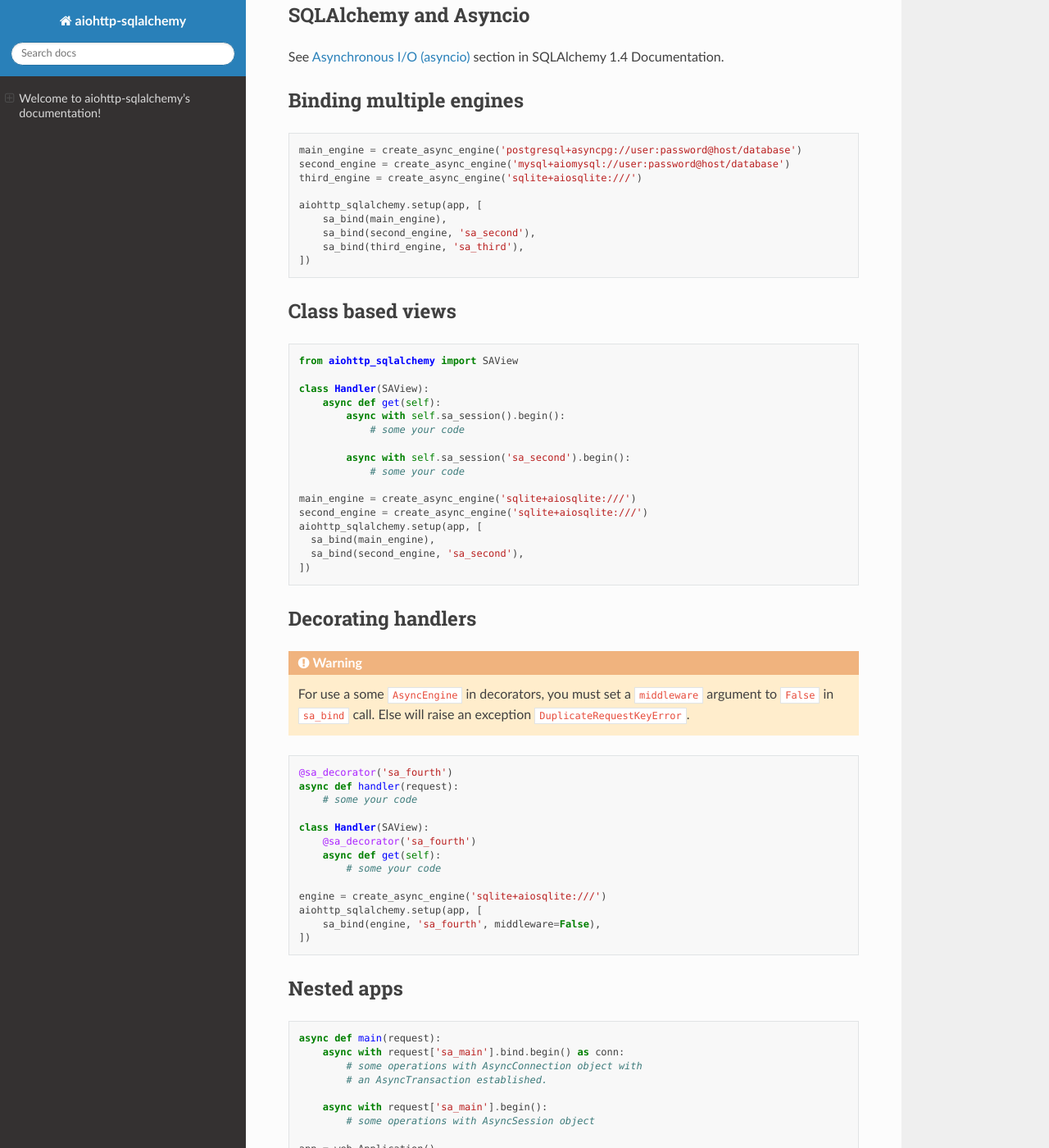
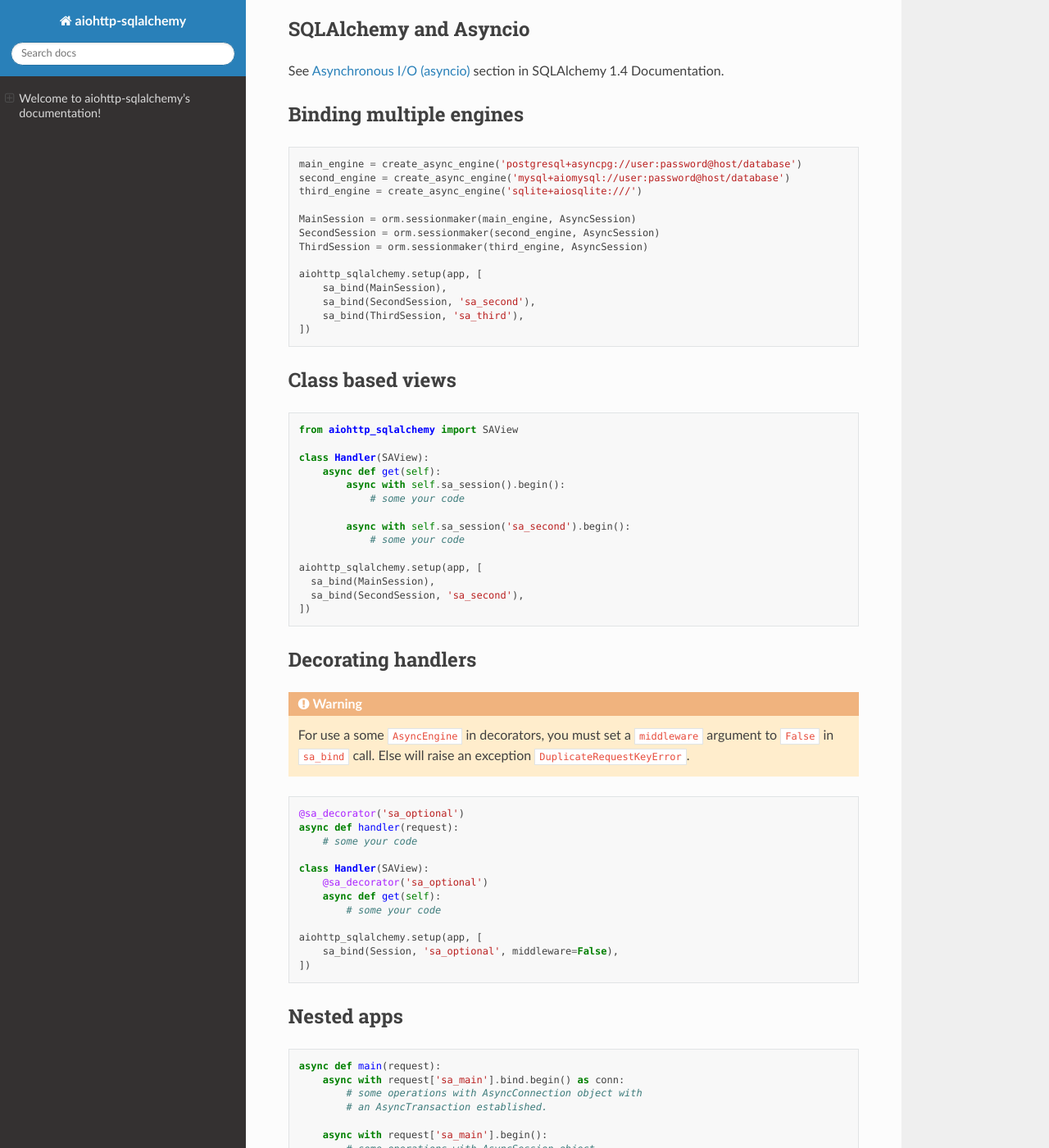
Before and after one commit to ri-gilfanov/aiohttp-sqlalchemy, a Sphinx documentation site: the page built from docs/index.rst, in a window 1280 px wide and 1400 px high, scrolled down 1746 px. Shown: the whole window at 82% size. Built offline with Sphinx 7.4.7 and the Read the Docs theme 2.0.0, drawn with Linux system fonts in a browser that asks for light colours; some of the changed text lies outside the part shown.

Commit message:
Update docs and examples

```diff
--- a/README.rst
+++ b/README.rst
@@ -36,7 +36,7 @@
    from datetime import datetime
    import sqlalchemy as sa
    from sqlalchemy import orm
-   from sqlalchemy.ext.asyncio import create_async_engine
+   from sqlalchemy.ext.asyncio import AsyncSession, create_async_engine
 
 
    metadata = sa.MetaData()
@@ -63,7 +63,8 @@
    app = web.Application()
 
    engine = create_async_engine('sqlite+aiosqlite:///')
-   aiohttp_sqlalchemy.setup(app, [sa_bind(engine)])
+   Session = orm.sessionmaker(engine, AsyncSession)
+   aiohttp_sqlalchemy.setup(app, [sa_bind(Session)])
 
    app.add_routes([web.get('/', main)])
    web.run_app(app)
--- a/docs/index.rst
+++ b/docs/index.rst
@@ -40,43 +40,44 @@
 
 .. code-block:: python
 
-  from aiohttp import web
-  import aiohttp_sqlalchemy
-  from aiohttp_sqlalchemy import sa_bind, sa_middleware
-  from datetime import datetime
-  import sqlalchemy as sa
-  from sqlalchemy import orm
-  from sqlalchemy.ext.asyncio import create_async_engine
+   from aiohttp import web
+   import aiohttp_sqlalchemy
+   from aiohttp_sqlalchemy import sa_bind, sa_middleware
+   from datetime import datetime
+   import sqlalchemy as sa
+   from sqlalchemy import orm
+   from sqlalchemy.ext.asyncio import AsyncSession, create_async_engine
 
 
-  metadata = sa.MetaData()
-  Base = orm.declarative_base(metadata=metadata)
+   metadata = sa.MetaData()
+   Base = orm.declarative_base(metadata=metadata)
 
 
-  class MyModel(Base):
-      __tablename__ = 'my_table'
-      id = sa.Column(sa.Integer, primary_key=True)
-      timestamp = sa.Column(sa.DateTime(), default=datetime.now)
+   class MyModel(Base):
+       __tablename__ = 'my_table'
+       id = sa.Column(sa.Integer, primary_key=True)
+       timestamp = sa.Column(sa.DateTime(), default=datetime.now)
 
 
-  async def main(request):
-      async with request['sa_main'].bind.begin() as conn:
-          await conn.run_sync(Base.metadata.create_all)
+   async def main(request):
+       async with request['sa_main'].bind.begin() as conn:
+           await conn.run_sync(Base.metadata.create_all)
 
-      async with request['sa_main'].begin():
-          request['sa_main'].add_all([MyModel()])
-          result = await request['sa_main'].execute(sa.select(MyModel))
-          data = {r.id: r.timestamp.isoformat() for r in result.scalars()}
-          return web.json_response(data)
+       async with request['sa_main'].begin():
+           request['sa_main'].add_all([MyModel()])
+           result = await request['sa_main'].execute(sa.select(MyModel))
+           data = {r.id: r.timestamp.isoformat() for r in result.scalars()}
+           return web.json_response(data)
 
 
-  app = web.Application()
+   app = web.Application()
 
-  engine = create_async_engine('sqlite+aiosqlite:///')
-  aiohttp_sqlalchemy.setup(app, [sa_bind(engine)])
+   engine = create_async_engine('sqlite+aiosqlite:///')
+   Session = orm.sessionmaker(engine, AsyncSession)
+   aiohttp_sqlalchemy.setup(app, [sa_bind(Session)])
 
-  app.add_routes([web.get('/', main)])
-  web.run_app(app)
+   app.add_routes([web.get('/', main)])
+   web.run_app(app)
 
 
 SQLAlchemy and Asyncio
@@ -93,10 +94,14 @@
   second_engine = create_async_engine('mysql+aiomysql://user:password@host/database')
   third_engine = create_async_engine('sqlite+aiosqlite:///')
 
+  MainSession = orm.sessionmaker(main_engine, AsyncSession)
+  SecondSession = orm.sessionmaker(second_engine, AsyncSession)
+  ThirdSession = orm.sessionmaker(third_engine, AsyncSession)
+
   aiohttp_sqlalchemy.setup(app, [
-      sa_bind(main_engine),
-      sa_bind(second_engine, 'sa_second'),
-      sa_bind(third_engine, 'sa_third'),
+      sa_bind(MainSession),
+      sa_bind(SecondSession, 'sa_second'),
+      sa_bind(ThirdSession, 'sa_third'),
   ])
 
 
@@ -114,11 +119,9 @@
           async with self.sa_session('sa_second').begin():
               # some your code
 
-  main_engine = create_async_engine('sqlite+aiosqlite:///')
-  second_engine = create_async_engine('sqlite+aiosqlite:///')
   aiohttp_sqlalchemy.setup(app, [
-    sa_bind(main_engine),
-    sa_bind(second_engine, 'sa_second'),
+    sa_bind(MainSession),
+    sa_bind(SecondSession, 'sa_second'),
   ])
 
 
@@ -132,18 +135,17 @@
 
 .. code-block:: python
 
-  @sa_decorator('sa_fourth')
+  @sa_decorator('sa_optional')
   async def handler(request):
       # some your code
 
   class Handler(SAView):
-      @sa_decorator('sa_fourth')
+      @sa_decorator('sa_optional')
       async def get(self):
           # some your code
 
-  engine = create_async_engine('sqlite+aiosqlite:///')
   aiohttp_sqlalchemy.setup(app, [
-      sa_bind(engine, 'sa_fourth', middleware=False),
+      sa_bind(Session, 'sa_optional', middleware=False),
   ])
 
 
@@ -162,7 +164,8 @@
   app = web.Application()
 
   engine = create_async_engine('sqlite+aiosqlite:///')
-  aiohttp_sqlalchemy.setup(app, [sa_engine(engine)])
+  Session = orm.sessionmaker(engine, AsyncSession)
+  aiohttp_sqlalchemy.setup(app, [sa_engine(Session)])
 
   subapp = web.Application()
   subapp.add_routes([web.get('', main)])
```
Also changed, not shown: 7 other files.
